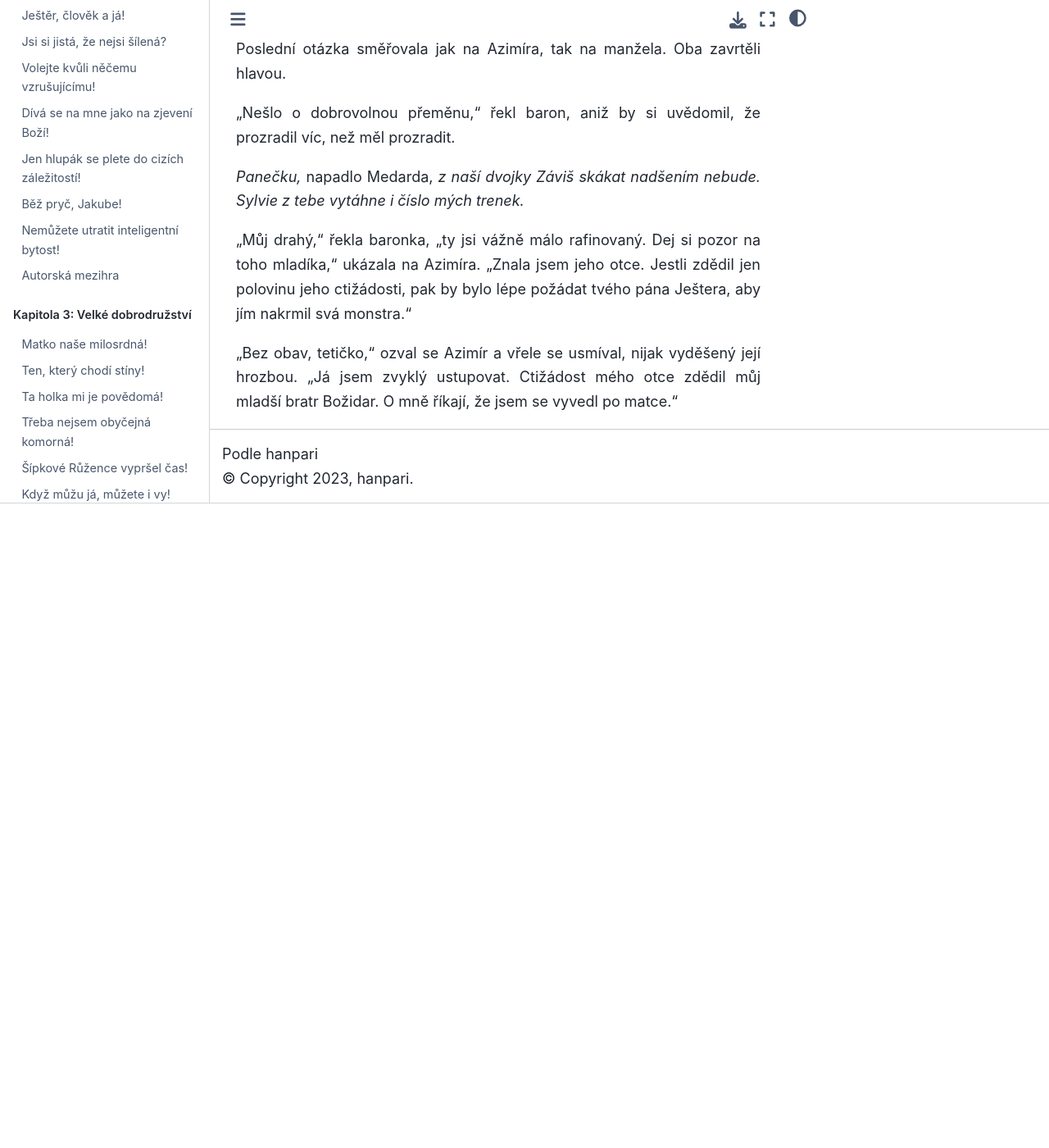
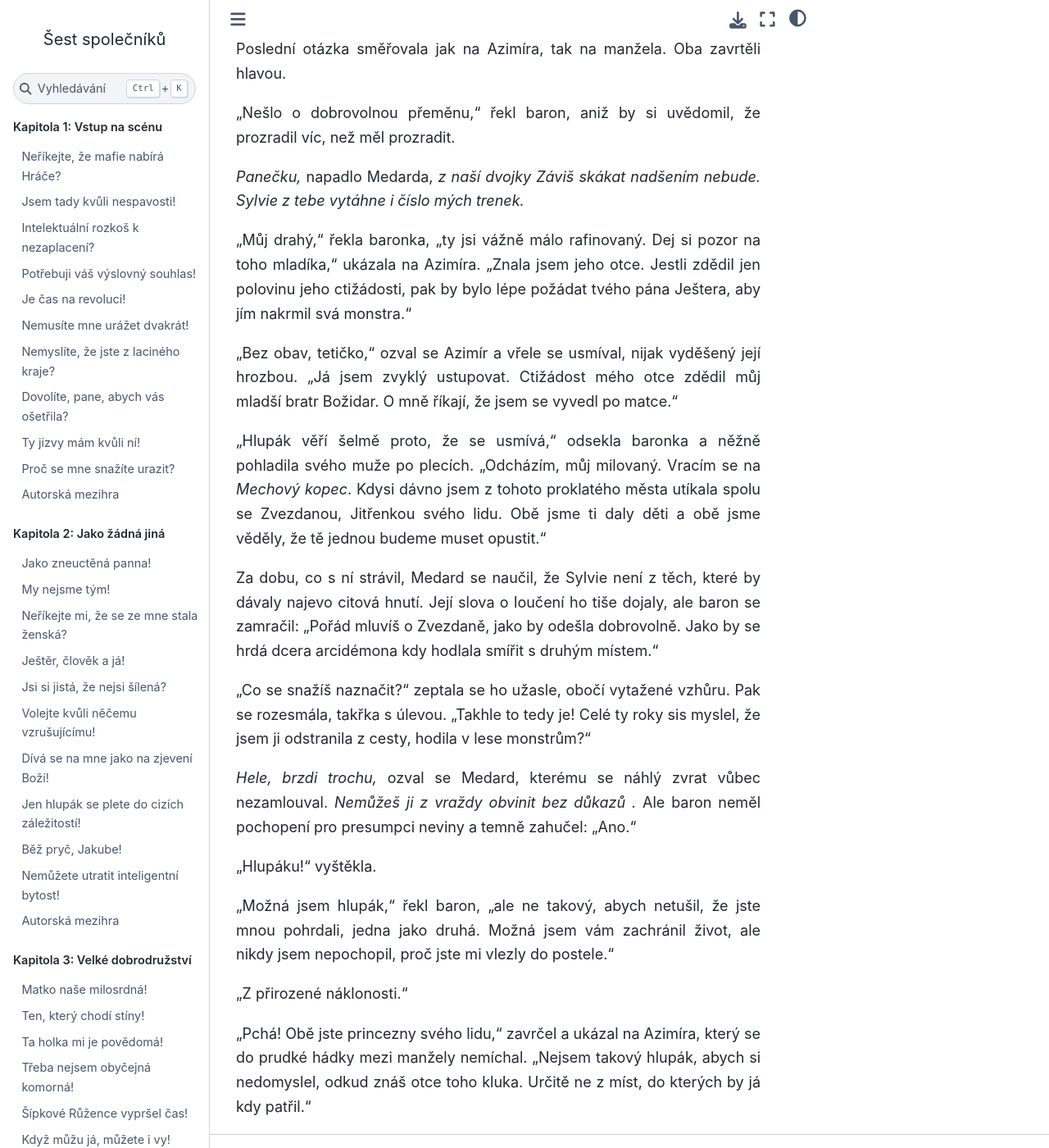
Before and after one commit to hanpari/sest-spolecniku, a Sphinx documentation site: the page built from source/sest_spolecniku/017-triumf/07.md, in a window 1280 px wide and 1400 px high, scrolled down 4950 px. Shown: the whole window at 82% size. Built offline with Sphinx 7.4.7 and the Sphinx Book theme 1.1.4, drawn with Linux system fonts in a browser that asks for light colours; before the commit the page ends 5564 px from its top, so only the background shows below that.

Commit message:
Krehka zena

```diff
--- a/source/sest_spolecniku/017-triumf/07.md
+++ b/source/sest_spolecniku/017-triumf/07.md
@@ -108,3 +108,19 @@
 "Můj drahý," řekla baronka, "ty jsi vážně málo rafinovaný. Dej si pozor na toho mladíka," ukázala na Azimíra. "Znala jsem jeho otce. Jestli zdědil jen polovinu jeho ctižádosti, pak by bylo lépe požádat tvého pána Ještera, aby jím nakrmil svá monstra."
 
 "Bez obav, tetičko," ozval se Azimír a vřele se usmíval, nijak vyděšený její hrozbou. "Já jsem zvyklý ustupovat. Ctižádost mého otce zdědil můj mladší bratr Božidar. O mně říkají, že jsem se vyvedl po matce."
+
+"Hlupák věří šelmě proto, že se usmívá," odsekla baronka a něžně pohladila svého muže po plecích. "Odcházím, můj milovaný. Vracím se na *Mechový kopec*. Kdysi dávno jsem z tohoto proklatého města utíkala spolu se Zvezdanou, Jitřenkou svého lidu. Obě jsme ti daly děti a obě jsme věděly, že tě jednou budeme muset opustit."
+
+Za dobu, co s ní strávil, Medard se naučil, že Sylvie není z těch, které by dávaly najevo citová hnutí. Její slova o loučení ho tiše dojaly, ale baron se zamračil: "Pořád mluvíš o Zvezdaně, jako by odešla dobrovolně. Jako by se hrdá dcera arcidémona kdy hodlala smířit s druhým místem."
+
+"Co se snažíš naznačit?" zeptala se ho užasle, obočí vytažené vzhůru. Pak se rozesmála, takřka s úlevou. "Takhle to tedy je! Celé ty roky sis myslel, že jsem ji odstranila z cesty, hodila v lese monstrům?"
+
+*Hele, brzdi trochu,* ozval se Medard, kterému se náhlý zvrat vůbec nezamlouval. *Nemůžeš ji z vraždy obvinit bez důkazů .* Ale baron neměl pochopení pro presumpci neviny a temně zahučel: "Ano."
+
+"Hlupáku!" vyštěkla.
+
+"Možná jsem hlupák," řekl baron, "ale ne takový, abych netušil, že jste mnou pohrdali, jedna jako druhá. Možná jsem vám zachránil život, ale nikdy jsem nepochopil, proč jste mi vlezly do postele."
+
+"Z přirozené náklonosti."
+
+"Pchá! Obě jste princezny svého lidu," zavrčel a ukázal na Azimíra, který se do prudké hádky mezi manžely nemíchal. "Nejsem takový hlupák, abych si nedomyslel, odkud znáš otce toho kluka. Určitě ne z míst, do kterých by já kdy patřil."
```
Also changed, not shown: other parts of source/sest_spolecniku/017-triumf/07.md (+1 -1 lines).
